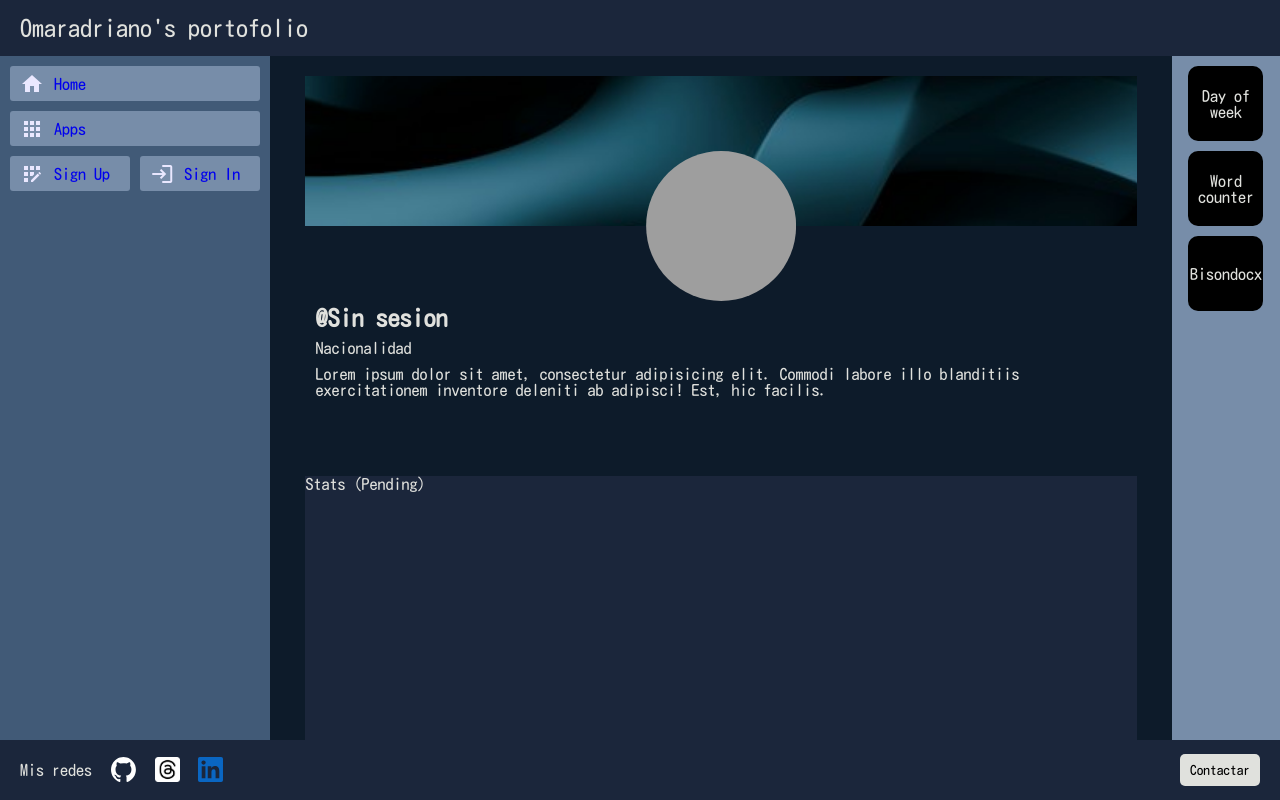
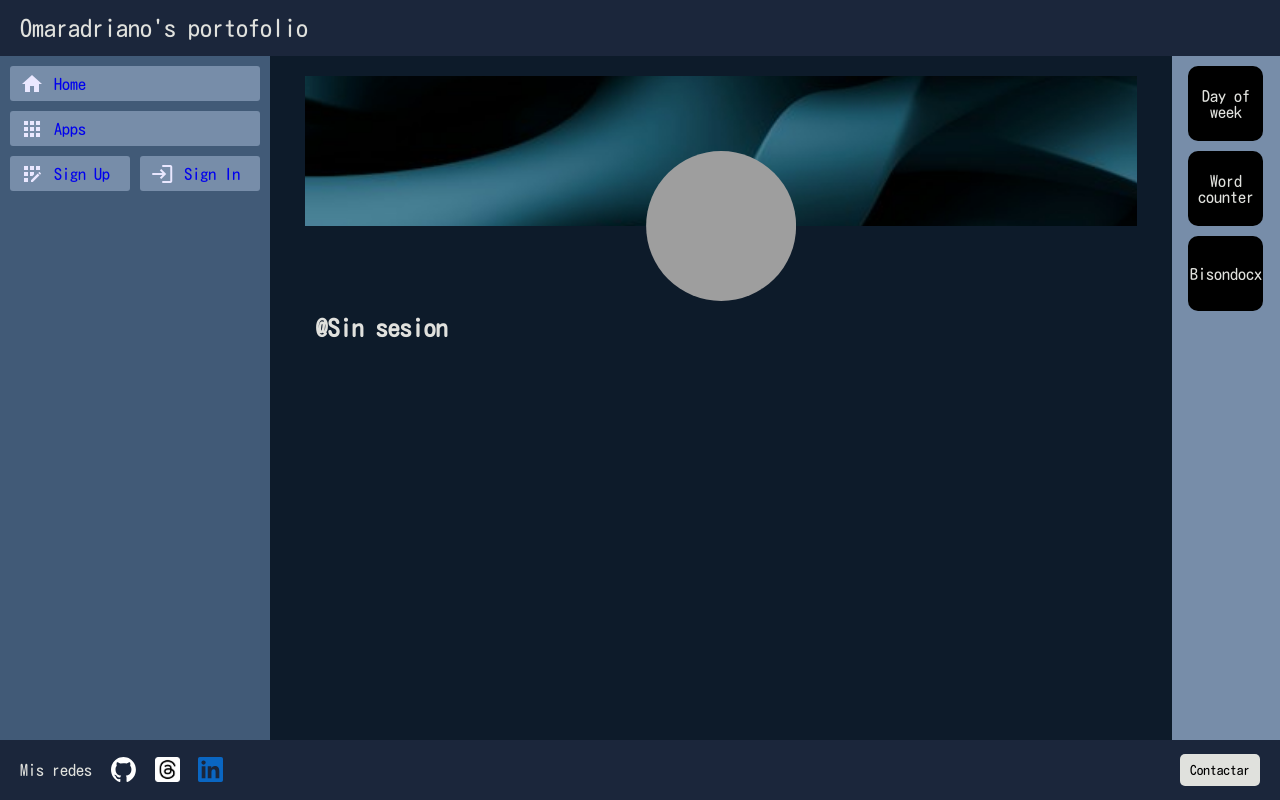
Before and after one commit to omaradriano/portfolio-v, a React (Vite) app: page /profile in a window 1280 px wide. Built offline with nearby package versions, Linux system fonts and the light colour scheme; no server answers; grey boxes are pictures that could not be loaded.

Commit message:
Comment profile section cause it has no data

```diff
--- a/src/components/Profile.tsx
+++ b/src/components/Profile.tsx
@@ -41,12 +41,12 @@ const Profile = () => {
                     <div className="profile__info">
                         <img src="https://i.pravatar.cc/300" alt="Imagen de perfil" />
                         <h2 className='text-light'>@{data.auth === false && data ? 'Sin sesion' : data.data.user}</h2>
-                        <p className='text-light'>Nacionalidad</p>
-                        <p className='text-light'>Lorem ipsum dolor sit amet, consectetur adipisicing elit. Commodi labore illo blanditiis exercitationem inventore deleniti ab adipisci! Est, hic facilis.</p>
+                        {/* <p className='text-light'>Nacionalidad</p>
+                        <p className='text-light'>Lorem ipsum dolor sit amet, consectetur adipisicing elit. Commodi labore illo blanditiis exercitationem inventore deleniti ab adipisci! Est, hic facilis.</p> */}
                     </div>
-                    <div className="profile__social_media">
+                    {/* <div className="profile__social_media">
                         <p className="text-light">Stats (Pending)</p>
-                    </div>
+                    </div> */}
                 </div>
             </div>
         </>
```
